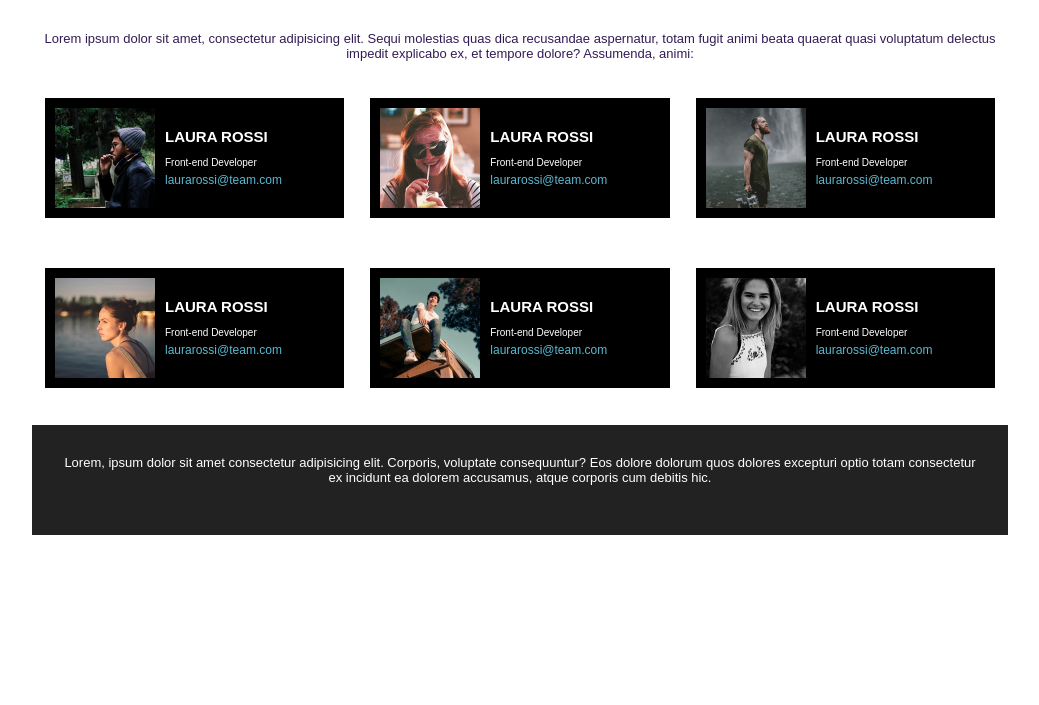
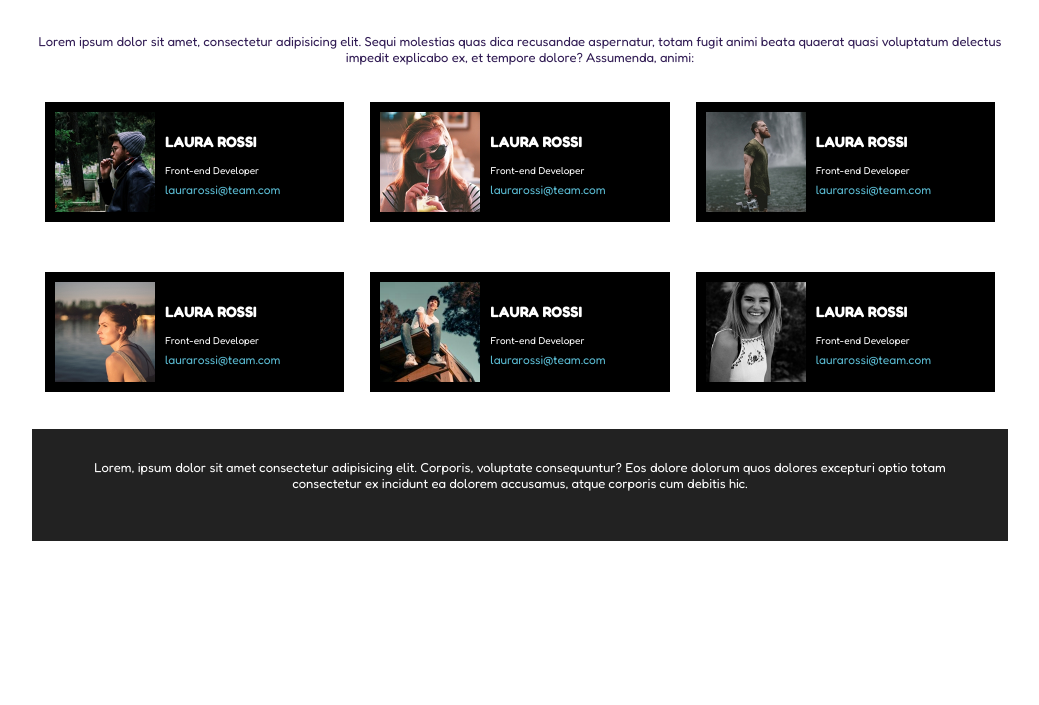
Before and after one commit to igorliotta/html-css-float-cards, a plain HTML site: page index.html in a window 1280 px wide. Shown: the part 95-800 px from the top of the page, without its empty margins (120-1159 px from the left). Drawn offline with Linux system fonts and the light colour scheme.

Commit message:
ADD-font

```diff
--- a/index.html
+++ b/index.html
@@ -5,6 +5,9 @@
     <meta name="viewport" content="width=device-width, initial-scale=1.0">
     <title>Floating Cards</title>
     <link rel="stylesheet" href="./css/app.css">
+    <link rel="preconnect" href="https://fonts.googleapis.com">
+<link rel="preconnect" href="https://fonts.gstatic.com" crossorigin>
+<link href="https://fonts.googleapis.com/css2?family=Fredoka:wght@400;700&family=Outfit:wght@400;701;900&display=swap" rel="stylesheet">
 </head>
 <body class="debug">
     <!-- Intestazione -->
```
